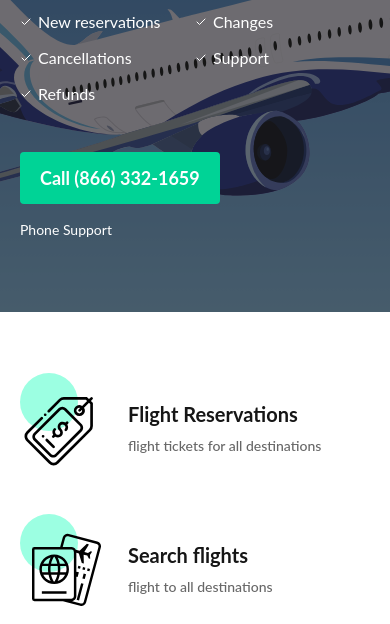
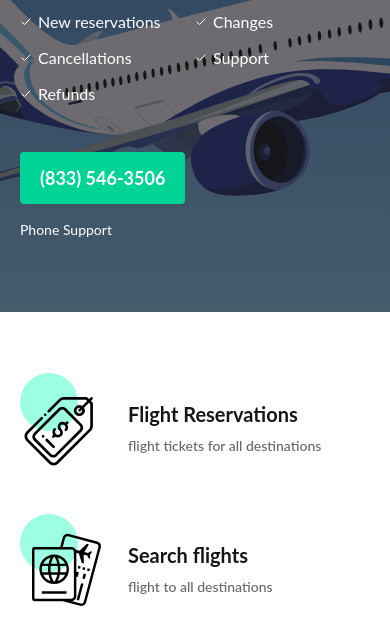
Before and after one commit to uniqueskillslab/flightbook, a website: page index.html in a window 390 px wide. Shown: the part 220-844 px from the top of the page. Drawn offline with Linux system fonts and the light colour scheme; a web font is replaced by a local one.

Commit message:
Update index.html
Update phone number

```diff
--- a/index.html
+++ b/index.html
@@ -51,7 +51,7 @@
             </div>
             <div class="intro__button">
               <div class="intro-button">
-                <div class="intro-button__button"><a class="button" href="tel:+18663321659">Call (866) 332-1659</a></div>
+                <div class="intro-button__button"><a class="button" href="tel:+18335463506">(833) 546-3506</a></div>
                 <div class="intro-button__description">Phone Support</div>
               </div>
             </div>
@@ -114,4 +114,4 @@
     </div>
   </div>
 </body>
-</html>
+                                           </html>
```
